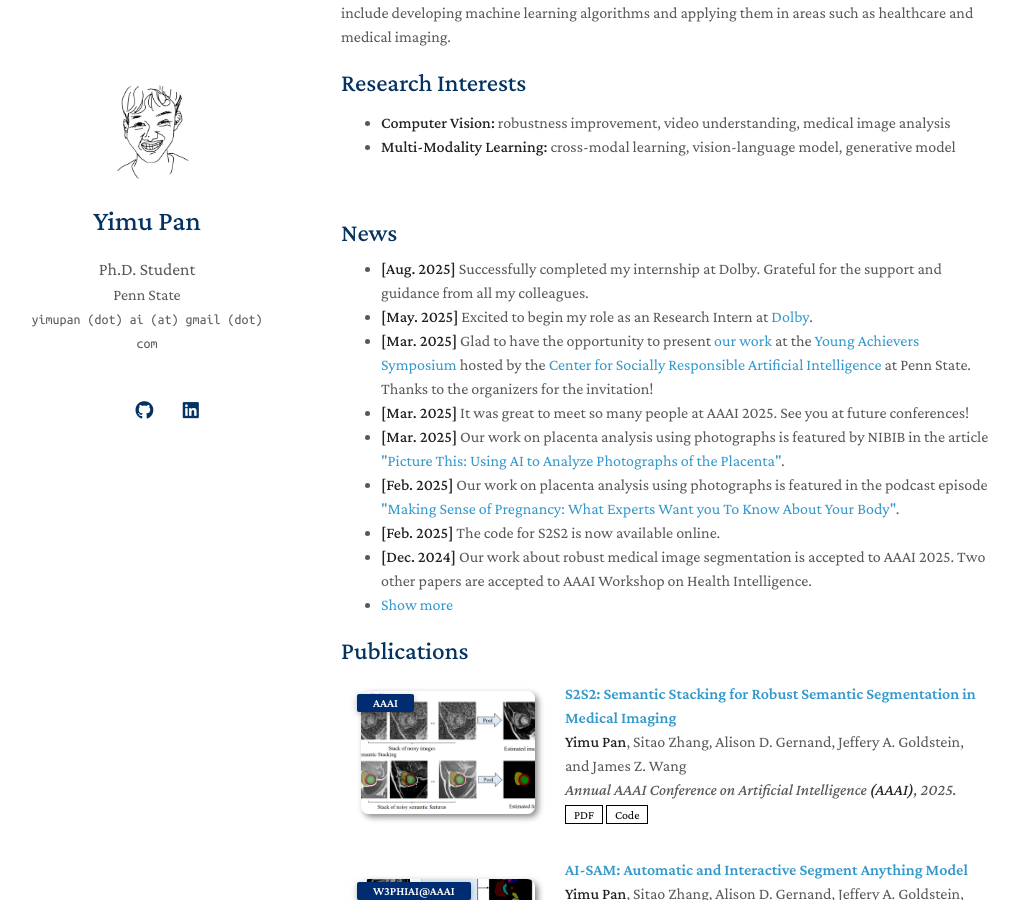
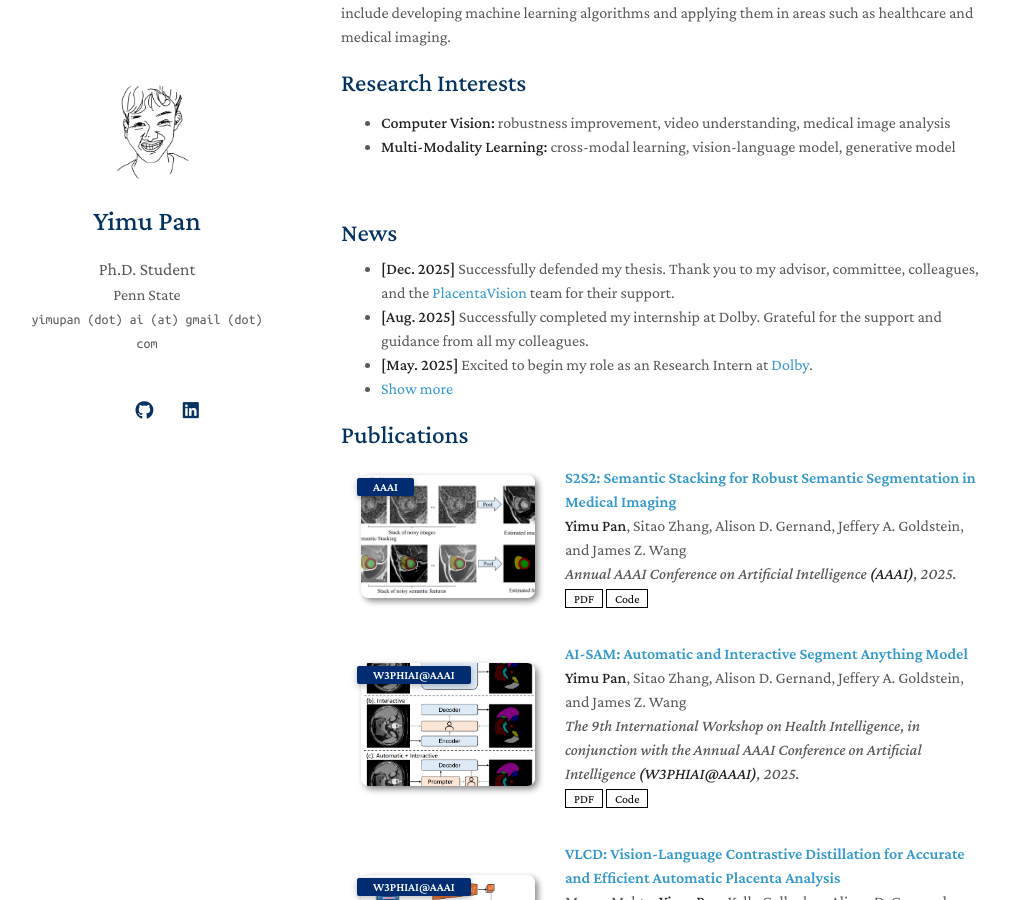
Before and after one commit to ymp5078/ymp5078.github.io, a Jekyll site: the page built from index.md, in a window 1280 px wide and 900 px high, scrolled down 364 px. Shown: the whole window, without its empty margins (129-1148 px from the left). Built offline with Jekyll 4.4.1, drawn with Linux system fonts in a browser that asks for light colours; a style sheet for code colours, icons or effects is not loaded; our own code applies the rules of GitHub Pages for plain Markdown files.

Commit message:
add news

```diff
--- a/_includes/news.md
+++ b/_includes/news.md
@@ -1,19 +1,21 @@
 <h2 style="margin: 60px 0px 10px;">News</h2>
 
 <ul>
+<li><strong>[Dec. 2025]</strong> Successfully defended my thesis. Thank you to my advisor, committee, colleagues, and the <a href="http://www.placentavision.com">PlacentaVision</a> team for their support.</li>
 <li><strong>[Aug. 2025]</strong> Successfully completed my internship at Dolby. Grateful for the support and guidance from all my colleagues.</li>
 <li><strong>[May. 2025]</strong> Excited to begin my role as an Research Intern at <a href="https://www.dolby.com/"> Dolby</a>.</li>
-<li><strong>[Mar. 2025]</strong> Glad to have the opportunity to present <a href="https://csrai.psu.edu/news-events/events/yimu-pan"> our work</a> at the <a href="https://csrai.psu.edu/initiatives/young-achievers"> Young Achievers Symposium</a> hosted by the <a href="https://csrai.psu.edu/"> Center for Socially Responsible Artificial Intelligence</a> at Penn State. Thanks to the organizers for the invitation!</li>
-<li><strong>[Mar. 2025]</strong> It was great to meet so many people at AAAI 2025. See you at future conferences!</li>
-<li><strong>[Mar. 2025]</strong> Our work on placenta analysis using photographs is featured by NIBIB in the article <a href="https://www.nibib.nih.gov/news-events/newsroom/picture-using-ai-analyze-photographs-placenta">"Picture This: Using AI to Analyze Photographs of the Placenta"</a>.</li>
-<li><strong>[Feb. 2025]</strong> Our work on placenta analysis using photographs is featured in the podcast episode <a href="https://podcasts.apple.com/us/podcast/unlocking-the-secrets-of-the-placenta-with/id1779600854?i=1000693920468">"Making Sense of Pregnancy: What Experts Want you To Know About Your Body"</a>.</li>
-<li><strong>[Feb. 2025]</strong> The code for S2S2 is now available online.</li>
-<li><strong>[Dec. 2024]</strong> Our work about robust medical image segmentation is accepted to AAAI 2025. Two other papers are accepted to AAAI Workshop on Health Intelligence.</li>
+
 
 
 
 <li> <a href="#" onclick="toggleVis(this); return false;">Show more</a> </li>
 <div id="newsmore" style="display:none">
+    <li><strong>[Mar. 2025]</strong> Glad to have the opportunity to present <a href="https://csrai.psu.edu/news-events/events/yimu-pan"> our work</a> at the <a href="https://csrai.psu.edu/initiatives/young-achievers"> Young Achievers Symposium</a> hosted by the <a href="https://csrai.psu.edu/"> Center for Socially Responsible Artificial Intelligence</a> at Penn State. Thanks to the organizers for the invitation!</li>
+    <li><strong>[Mar. 2025]</strong> It was great to meet so many people at AAAI 2025. See you at future conferences!</li>
+    <li><strong>[Mar. 2025]</strong> Our work on placenta analysis using photographs is featured by NIBIB in the article <a href="https://www.nibib.nih.gov/news-events/newsroom/picture-using-ai-analyze-photographs-placenta">"Picture This: Using AI to Analyze Photographs of the Placenta"</a>.</li>
+    <li><strong>[Feb. 2025]</strong> Our work on placenta analysis using photographs is featured in the podcast episode <a href="https://podcasts.apple.com/us/podcast/unlocking-the-secrets-of-the-placenta-with/id1779600854?i=1000693920468">"Making Sense of Pregnancy: What Experts Want you To Know About Your Body"</a>.</li>
+    <li><strong>[Feb. 2025]</strong> The code for S2S2 is now available online.</li>
+    <li><strong>[Dec. 2024]</strong> Our work about robust medical image segmentation is accepted to AAAI 2025. Two other papers are accepted to AAAI Workshop on Health Intelligence.</li>
     <li><strong>[Dec. 2024]</strong> Our work about placenta analysis using photographs is featured by <a href="https://news.northwestern.edu/stories/2024/12/ai-tool-analyzes-placentas-at-birth-for-faster-detection-of-neonatal-maternal-problems/?fj=">Northwestern Now News</a> and <a href="https://www.psu.edu/news/research/story/placenta-assessment-tool-aims-improve-neonatal-maternal-care">Penn State News</a>.</li>
     <li><strong>[Oct. 2024]</strong> Our work about placenta analysis using photographs is accepted by Cell Press Patterns. </li>
     <li><strong>[Aug. 2024]</strong> Successfully completed my internship at Amazon. Grateful for the support and guidance from all my colleagues.</li>
```
